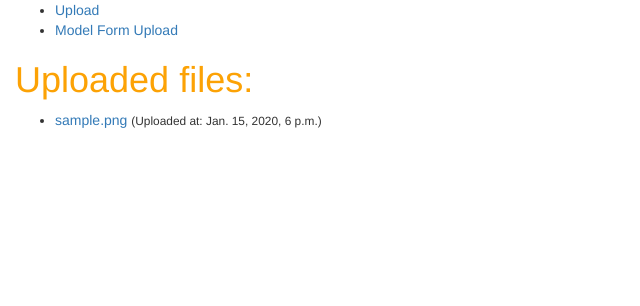
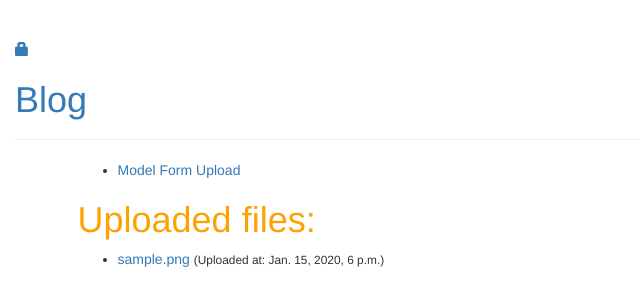
Before and after one commit to jorgeOmurillo/ig_clone, a Django app: page /feed/ in a window 1280 px wide. Shown: the top 306 px of the page, without its empty margins (0-640 px from the left). Run offline with Django 3.2, Linux system fonts and the light colour scheme; tables that the repository leaves empty hold one stand-in row (values such as "Sample post"); some libraries are stand-ins or nearby versions.

Commit message:
add user auth

```diff
--- a/ig_clone/feed/templates/feed/home.html
+++ b/ig_clone/feed/templates/feed/home.html
@@ -4,9 +4,6 @@
 
 {% block content %}
   <ul>
-    <li>
-      <a href="{% url 'upload' %}">Upload</a>
-    </li>
     <li>
       <a href="{% url 'model_form_upload' %}">Model Form Upload</a>
     </li>
--- a/ig_clone/feed/templates/feed/model_form_upload.html
+++ b/ig_clone/feed/templates/feed/model_form_upload.html
@@ -7,5 +7,5 @@
     <button type="submit">Upload</button>
   </form>
 
-  <p><a href="{% url 'home' %}">Return to home</a></p>
+  <p><a href="{% url 'home' %}">Return home</a></p>
   {% endblock %}
--- a/ig_clone/feed/urls.py
+++ b/ig_clone/feed/urls.py
@@ -4,6 +4,5 @@ from .import views
 
 urlpatterns = [
     url(r'^$', views.home, name='home'),
-    url(r'^uploads/$', views.upload, name='upload'),
     url(r'^uploads/form/$', views.model_form_upload, name='model_form_upload'),
 ]
--- a/ig_clone/feed/views.py
+++ b/ig_clone/feed/views.py
@@ -11,7 +11,7 @@ def home(request):
     file_it = FileIt.objects.all()
     return render(request, 'feed/home.html', { 'file_it': file_it })
 
-# @login_required
+@login_required
 def upload(request):
     if request.method == 'POST' and request.FILES['myfile']:
         myfile = request.FILES['myfile']
@@ -24,6 +24,7 @@ def upload(request):
 
     return render(request, 'feed/upload.html')
 
+@login_required
 def model_form_upload(request):
     if request.method == 'POST':
         form = FileItForm(request.POST, request.FILES)
--- a/ig_clone/ig_clone/urls.py
+++ b/ig_clone/ig_clone/urls.py
@@ -19,8 +19,12 @@ from django.views.generic import RedirectView
 from django.conf import settings
 from django.conf.urls.static import static
 
+from django.contrib.auth import views
+
 urlpatterns = [
     url(r'^admin/', admin.site.urls),
     url(r'^feed/', include('feed.urls')),       # Currently, the project only has 1 app (feed). All urls will be resolved to this.
     url(r'^$', RedirectView.as_view(url='/feed/', permanent=True)),
+    url(r'^accounts/login/$', views.login, name='login'),
+    url(r'^accounts/logout/$', views.logout, name='logout', kwargs={'next_page': '/'}),
 ] + static(settings.MEDIA_URL, document_root=settings.MEDIA_ROOT)
--- /dev/null
+++ b/ig_clone/media/images/requirements.txt
@@ -0,0 +1,3 @@
+Django==1.11.3
+pkg-resources==0.0.0
+pytz==2017.2
--- /dev/null
+++ b/ig_clone/media/images/requirements_KcnTY8Y.txt
@@ -0,0 +1,3 @@
+Django==1.11.3
+pkg-resources==0.0.0
+pytz==2017.2
--- a/ig_clone/templates/base.html
+++ b/ig_clone/templates/base.html
@@ -11,7 +11,22 @@
         <link rel="stylesheet" href="{% static 'css/strap.css' %}">
     </head>
     <body>
-        {% block content %}
-        {% endblock %}
+        <div class="page-header">
+            {% if user.is_authenticated %}
+            <a href="{% url 'model_form_upload' %}" class="top-menu"><span class="glyphicon glyphicon-plus"></span></a>
+            <p class="top-menu">Hi, {{ user.username }} <small>(<a href="{% url 'logout' %}">Log out</a>)</small></p>
+            {% else %}
+            <a href="{% url 'login' %}" class="top-menu"><span class="glyphicon glyphicon-lock"></span></a>
+            {% endif %}
+            <h1><a href="/">Blog</a></h1>
+        </div>
+        <div class="content container">
+            <div class="row">
+                <div class="col-md-8">
+                    {% block content %}
+                    {% endblock %}
+                </div>
+            </div>
+        </div>
     </body>
 </html>
```
Also changed, not shown: ig_clone/feed/migrations/0001_initial.py (deleted), ig_clone/feed/migrations/__init__.py (deleted).
